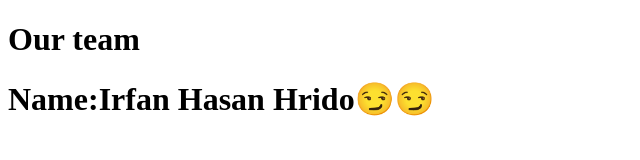
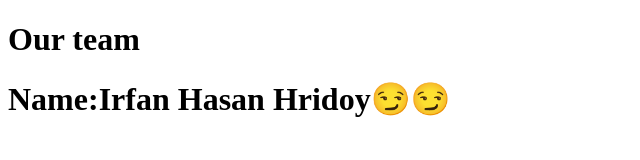
Before and after one commit to Mabiaeva90/team_work_1, a plain HTML site: page index.html in a window 1280 px wide. Shown: the whole page, without its empty margins (0-640 px from the left). Drawn offline with Linux system fonts and the light colour scheme.

Commit message:
my name1

```diff
--- a/index.html
+++ b/index.html
@@ -7,6 +7,6 @@
 </head>
 <body>
     <h1> Our team </h1>
-    <h1>Name:Irfan Hasan Hrido😏😏</h1>
+    <h1>Name:Irfan Hasan Hridoy😏😏</h1>
 </body>
 </html>
```
